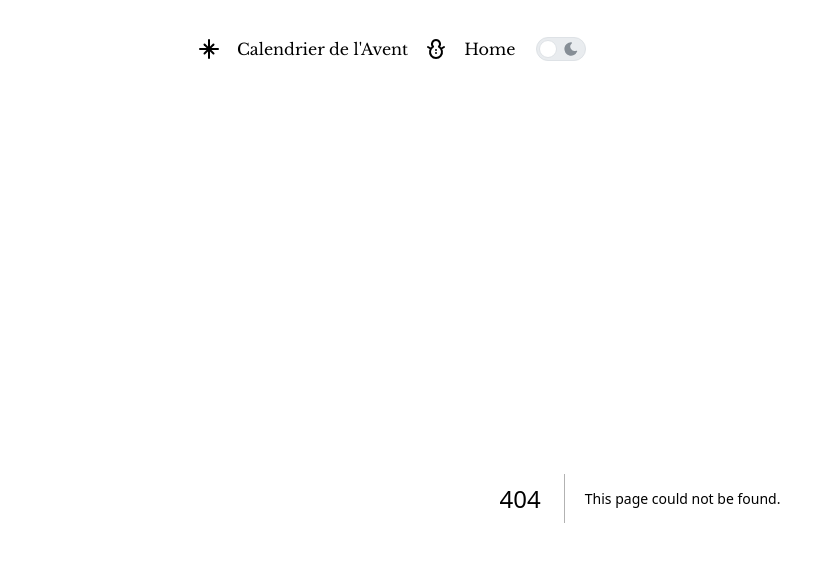
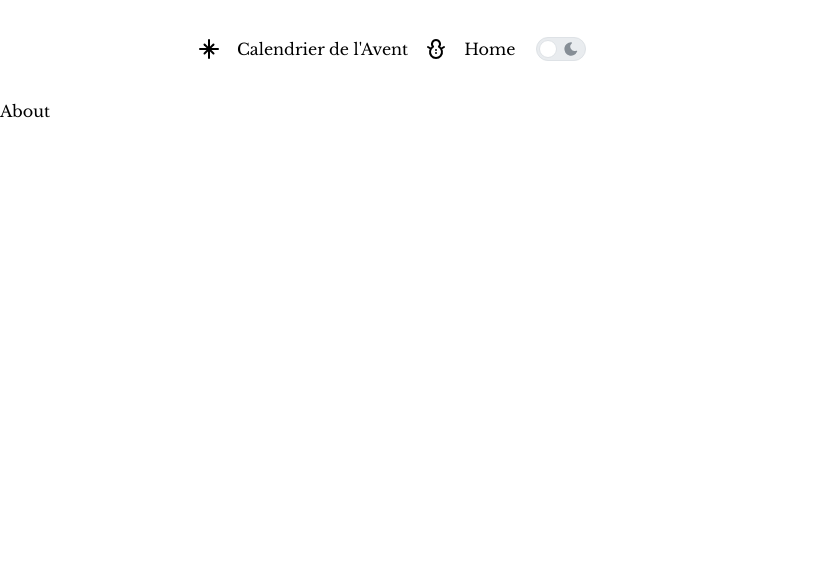
Before and after one commit to Dre-Drey/advent_calendar, a Next.js app: page /about in a window 1280 px wide. Before the commit this address had no page. Shown: the top 562 px of the page, without its empty margins (0-838 px from the left). Built offline with nearby package versions, Linux system fonts and the light colour scheme.

Commit message:
Add about page with the about page

```diff
--- /dev/null
+++ b/src/app/about/page.tsx
@@ -0,0 +1,3 @@
+export default function About() {
+  return <div>About</div>;
+}
```
